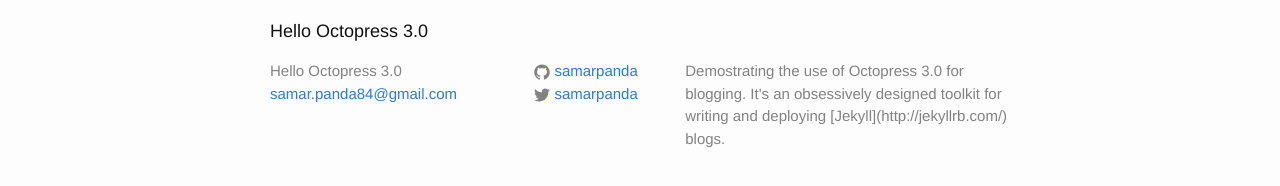
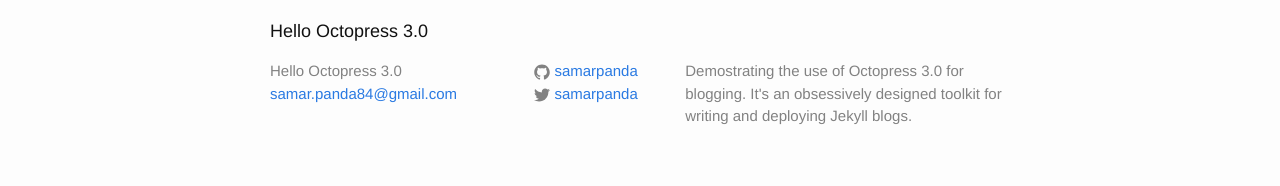
Before and after one commit to samarpanda/hello_octopress_3, a Jekyll site: the page built from index.html, in a window 1280 px wide. Shown: the part 409-595 px from the top of the page. Built offline with Jekyll 4.4.1, drawn with Linux system fonts in a browser that asks for light colours; Markdown is read by kramdown in place of the engine named in the settings; some of the changed lines change nothing that is shown.

```diff
--- a/_config.yml
+++ b/_config.yml
@@ -2,7 +2,7 @@
 title: Hello Octopress 3.0
 email: samar.panda84@gmail.com
 description: > # this means to ignore newlines until "baseurl:"
-  Demostrating the use of Octopress 3.0 for blogging. It's an obsessively designed toolkit for writing and deploying [Jekyll](http://jekyllrb.com/) blogs.
+  Demostrating the use of Octopress 3.0 for blogging. It's an obsessively designed toolkit for writing and deploying Jekyll blogs.
 baseurl: "/hello_octopress_3" # the subpath of your site, e.g. /blog/
 url: "http://samarpanda.com" # the base hostname & protocol for your site
 twitter_username: samarpanda
```
